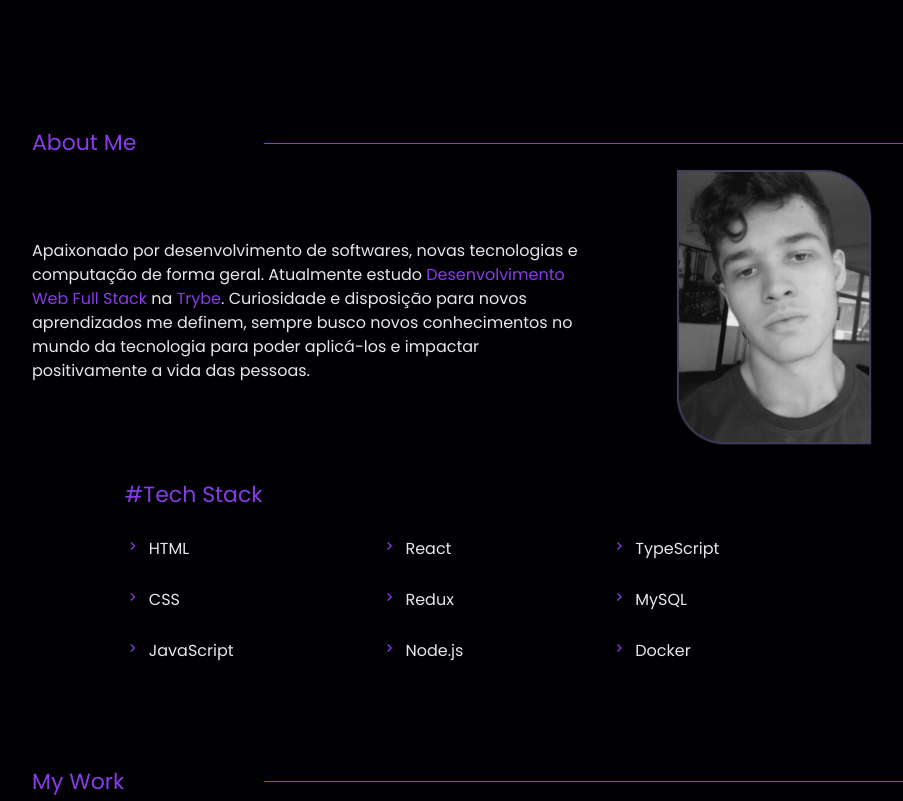
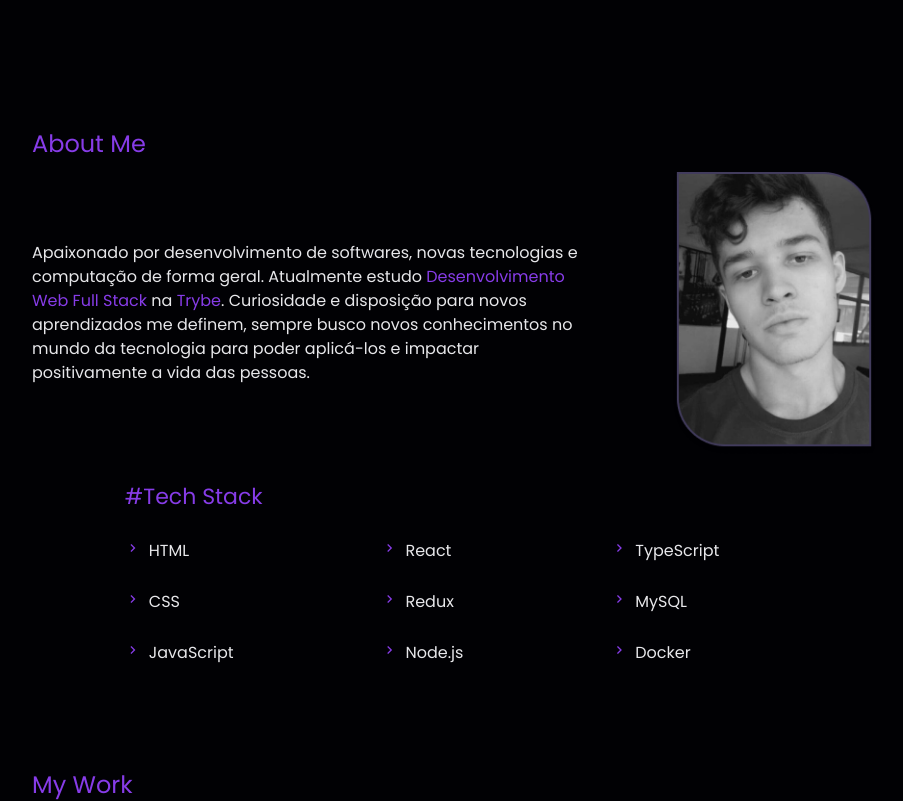
Before and after one commit to Breno-Albuquerque/Breno-Albuquerque.github.io, a React (Create React App) app: page / in a window 1280 px wide. Shown: the part 700-1501 px from the top of the page, without its empty margins (144-1047 px from the left). Built offline with nearby package versions, Linux system fonts and the light colour scheme.

Commit message:
feat: no lines divisions after 992px

```diff
--- a/src/components/About.js
+++ b/src/components/About.js
@@ -26,6 +26,10 @@ const Box = styled.div`
 const Title = styled.h3`
   font-size: 22px;
   color: ${props => props.theme.purple1};
+
+  @media(min-width: 992px) {
+    font-size: 24px;
+  }
 `
 
 const Line = styled.span`
@@ -37,6 +41,10 @@ const Line = styled.span`
 
   @media(min-width: 576px) {
     width: 75%;
+  }
+
+  @media(min-width: 992px) {
+    display: none;
   }
 `
 
--- a/src/components/Work.js
+++ b/src/components/Work.js
@@ -31,6 +31,10 @@ const Box = styled.div`
 const Title = styled.h3`
   font-size: 22px;
   color: ${props => props.theme.purple1};
+
+  @media(min-width: 992px) {
+    font-size: 24px;
+  }
 `
 
 const Line = styled.span`
@@ -41,6 +45,10 @@ const Line = styled.span`
 
   @media(min-width: 576px) {
     width: 75%;
+  }
+
+  @media(min-width: 992px) {
+    display: none;
   }
 `
 
```
